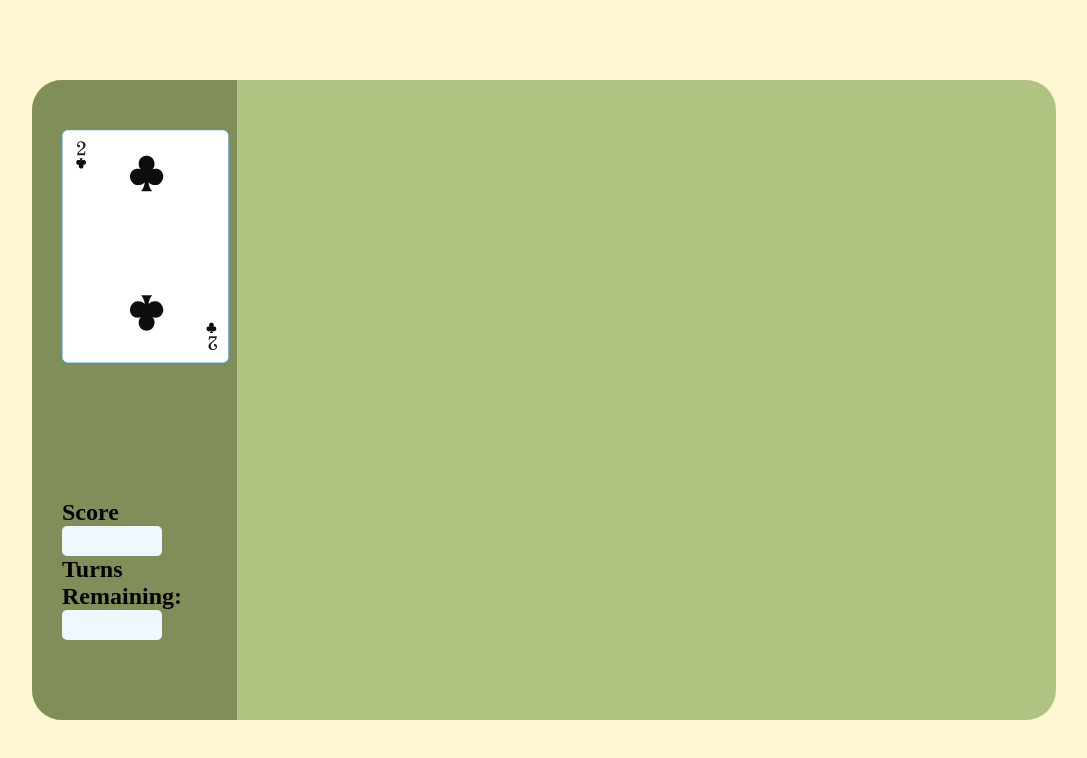
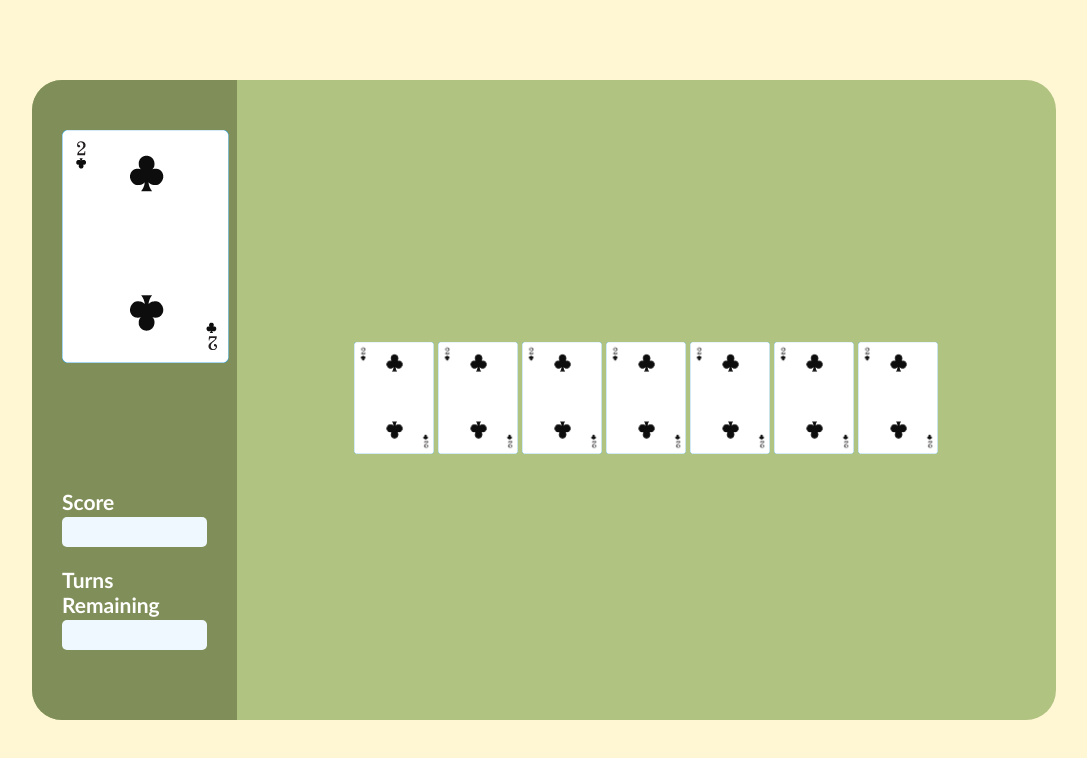
Before and after one commit to NexusWarp/cards-game-using-js, a plain HTML site: page index.html in a window 1280 px wide. Shown: the whole page, without its empty margins (96-1183 px from the left). Drawn offline with Linux system fonts and the light colour scheme.

Commit message:
just an update

```diff
--- a/index.html
+++ b/index.html
@@ -18,11 +18,21 @@
                         <div class="scorebox"></div>
                     </div>
                     <div class="turns">
-                        <h2>Turns Remaining:</h2>
+                        <h2>Turns Remaining</h2>
                         <div class="turnbox"></div>
                     </div>
                 </div>
             </div>
+           <div class="gamepanel">
+            <div class="crd"><img id="crd" src="images/2s.png" alt="card"></div>
+            <div class="crd"><img id="crd" src="images/2s.png" alt="card"></div>
+            <div class="crd"><img id="crd" src="images/2s.png" alt="card"></div>
+            <div class="crd"><img id="crd" src="images/2s.png" alt="card"></div>
+            <div class="crd"><img id="crd" src="images/2s.png" alt="card"></div>
+            <div class="crd"><img id="crd" src="images/2s.png" alt="card"></div>
+            <div class="crd"><img id="crd" src="images/2s.png" alt="card"></div>
+
+
         </div>
     </div>
 </body>
--- a/styles.css
+++ b/styles.css
@@ -22,6 +22,7 @@ body{
     border-radius: 30px;
     /* cursor: none; */
     overflow: hidden;
+    display: flex;
 }
 .menu{
     width: 20%;
@@ -29,12 +30,13 @@ body{
     background-color: #808f59;
     display: flex;
     justify-content: space-between;
-    padding: 50px 30px 80px 30px;
+    padding: 50px 30px;
     flex-direction: column;
+    /* align-items: center; */
 
 }
 .scorebox,.turnbox{
-    width: 100px;
+    width: 100%;
     height: 30px;
     background-color: aliceblue;
     border-radius: 5px;
@@ -46,3 +48,28 @@ body{
 
 
 }
+.score,.turns{
+    display: flex;
+    flex-direction: column;
+    font-family: 'Gill Sans', 'Gill Sans MT', Calibri, 'Trebuchet MS', sans-serif;
+    font-size: 14px;
+    margin-bottom: 20px;
+    color: white;
+}
+.scores h2{
+    margin-bottom: 3px;
+}
+.gamepanel{
+    width: 80%;
+    height: 100%;
+    /* background-color: #ffd20a; */
+    padding: 50px;
+    display: flex;
+    flex-wrap: wrap;
+    justify-content: center;
+    align-items: center;
+}
+#crd{
+    width: 80px;
+    margin: 2px;
+}
```
